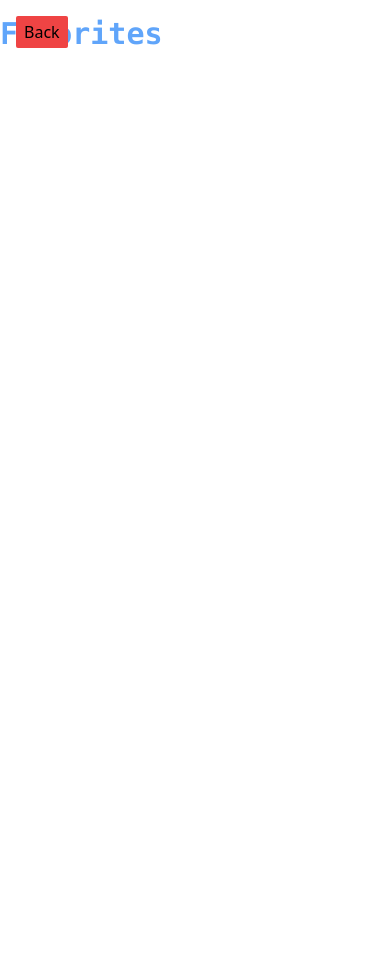
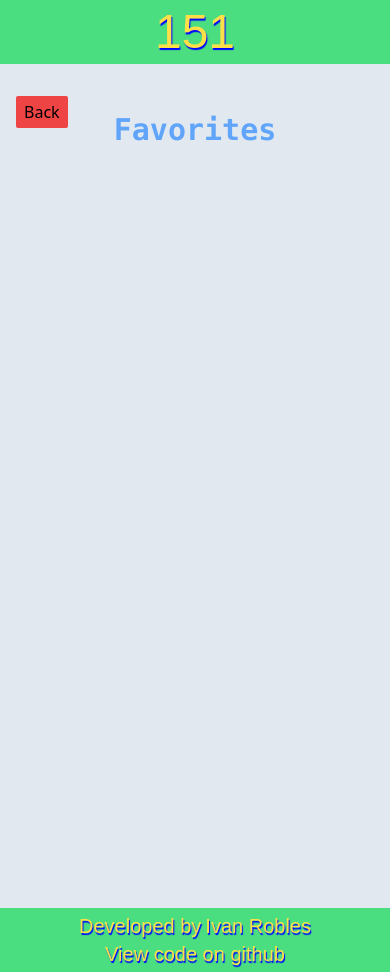
Before and after one commit to Sharmaz/151, a React (Vite) app: page /151/favorites in a window 390 px wide. Before the commit the page ends 844 px from the top, so only its background shows below. Built offline with nearby package versions, Linux system fonts and the light colour scheme; a web font is replaced by a local one.

Commit message:
add styles for mobile at layout and components.

```diff
--- a/src/App.css
+++ b/src/App.css
@@ -1,3 +1,7 @@
+html, body {
+  scroll-behavior: smooth;
+}
+
 .card-title, .error-message, .title {
   text-shadow: blue 1px 2px 1px;
 }
--- a/src/App.jsx
+++ b/src/App.jsx
@@ -30,12 +30,12 @@ function App() {
 
   return (
     <Layout>
-      <div className="my-16 mx-auto max-w-[1440px] p-8 text-center">
+      <div className="mt-16 mx-auto max-w-[1440px] p-8 text-center">
         { data
           ? <PokePagination nextUrl={next} previousUrl={previous} setPokeUrl={setPokeUrl} />
           : null}
 
-        <div className="list flex flex-wrap">
+        <div className="list flex flex-wrap justify-center">
           {
             results.map((pokemon) => <PokeCard key={pokemon.name} name={pokemon.name} url={pokemon.url} />)
           }
--- a/src/Layout/Footer.jsx
+++ b/src/Layout/Footer.jsx
@@ -1,6 +1,6 @@
 function Footer() {
   return (
-    <footer className="bg-green-400 w-full h-16 flex items-center justify-center poetsen">
+    <footer className="bg-green-400 w-full h-16 flex items-center justify-center poetsen absolute">
       <div className="text-yellow-300 title text-xl flex flex-col justify-center items-center">
         <div>
           Developed by
--- a/src/Layout/Layout.jsx
+++ b/src/Layout/Layout.jsx
@@ -4,7 +4,7 @@ import Footer from './Footer';
 
 function Layout({ children }) {
   return (
-    <div className="bg-slate-200">
+    <div className="bg-slate-200 min-h-screen">
       <Header />
       {children}
       <Footer />
--- a/src/components/Card.jsx
+++ b/src/components/Card.jsx
@@ -21,6 +21,7 @@ function PokeCard({ name, url }) {
 
   const showImageModal = () => {
     setOpenImageModal(true);
+    window.scrollTo({ top: 0 });
   };
   useEffect(() => {
     let singleClickTimer;
--- a/src/components/DetailPage.jsx
+++ b/src/components/DetailPage.jsx
@@ -5,6 +5,7 @@ import useFetch from '../hooks/useFetch';
 import { addToFavs, removeFromFavs } from '../slices/favoritesSlice';
 import PageLoading from './PageLoading';
 import PageError from './ErrorPage';
+import Layout from '../Layout/Layout';
 
 function PokeDetail() {
   const [isFav, setIsFav] = useState(false);
@@ -46,7 +47,9 @@ function PokeDetail() {
   } = data;
 
   return (
-    <div className="flex justify-center">
+    <Layout>
+      <div className="cointainer min-h-screen">
+        <div className="flex justify-center mt-16 mx-auto max-w-[1440px] p-8 text-center">
           <div className="py-4 relative bg-slate-100 z-10 w-full flex flex-col sm:flex-row justify-center items-center sm:justify-evenly rounded-lg">
             <div className="image sm:w-1/4 flex justify-center sm:block">
               <img className="z-10" src={sprites.other.home.front_default} alt={name} height={256} width={256} />
@@ -110,6 +113,8 @@ function PokeDetail() {
             </div>
           </div>
         </div>
+      </div>
+    </Layout>
   );
 }
 
--- a/src/components/FavoriteList.jsx
+++ b/src/components/FavoriteList.jsx
@@ -1,13 +1,15 @@
 import { useSelector } from 'react-redux';
 import { Link } from 'react-router-dom';
+import Layout from '../Layout/Layout';
 
 function PokeFavorites() {
   const favs = useSelector((state) => state.favorites.favs);
   return (
-    <div>
+    <Layout>
+      <div className="mt-16 mx-auto max-w-[1440px] p-8 text-center min-h-screen">
         <Link to="..">
           <button
-          className="bg-red-500 z-10 px-2 py-1 rounded-sm absolute left-4 top-4"
+            className="bg-red-500 z-10 px-2 py-1 rounded-sm absolute left-4 top-18"
             type="button"
           >
             Back
@@ -25,6 +27,7 @@ function PokeFavorites() {
             : null }
         </div>
       </div>
+    </Layout>
   );
 }
 
--- a/src/components/PageLoading.jsx
+++ b/src/components/PageLoading.jsx
@@ -2,7 +2,7 @@ import PokeBall from '../assets/pokeball.svg';
 
 function PageLoading() {
   return (
-    <div className="container w-screen">
+    <div className="container w-screen mx-auto">
       <div className="flex justify-center items-center h-screen animate-bounce">
         <img className="animate-spin" src={PokeBall} alt="pokeball" />
       </div>
--- a/src/components/Pagination.jsx
+++ b/src/components/Pagination.jsx
@@ -11,9 +11,9 @@ function PokePagination({ nextUrl, previousUrl, setPokeUrl }) {
   }
 
   return (
-    <>
+    <div className="flex flex-wrap justify-center items-center mb-4">
       <button
-        className="bg-blue-500 px-2 py-1 rounded-sm mx-1"
+        className="bg-blue-500 px-2 py-1 rounded-sm mx-1 my-2"
         onClick={() => setPokeUrl(previousUrl)}
         disabled={!previousUrl}
         type="button"
@@ -24,7 +24,7 @@ function PokePagination({ nextUrl, previousUrl, setPokeUrl }) {
         pagesList.map((page, index) => (
           <button
             key={page}
-            className="bg-blue-500 px-2 py-1 rounded-sm mx-1"
+            className="bg-blue-500 px-2 py-1 rounded-sm mx-1 my-2"
             onClick={() => {
               let limit = 20;
               if (index === pagesList.length - 1) {
@@ -40,7 +40,7 @@ function PokePagination({ nextUrl, previousUrl, setPokeUrl }) {
         ))
       }
       <button
-        className="bg-blue-500 px-2 py-1 rounded-sm mx-1"
+        className="bg-blue-500 px-2 py-1 rounded-sm mx-1 my-2"
         onClick={() => {
           const offsetParam = nextUrl.split('?')[1].split('&')[0].split('=')[1];
           if (offsetParam >= 140) {
@@ -58,14 +58,14 @@ function PokePagination({ nextUrl, previousUrl, setPokeUrl }) {
       </button>
       <Link to="/favorites">
         <button
-          className="bg-yellow-400 px-2 py-1 rounded-sm mx-1"
+          className="bg-yellow-400 px-2 py-1 rounded-sm mx-1 my-2"
           type="button"
         >
           Favorites
         </button>
 
       </Link>
-    </>
+    </div>
   );
 }
 
```
Lines whose indentation alone changed are shown as unchanged.
